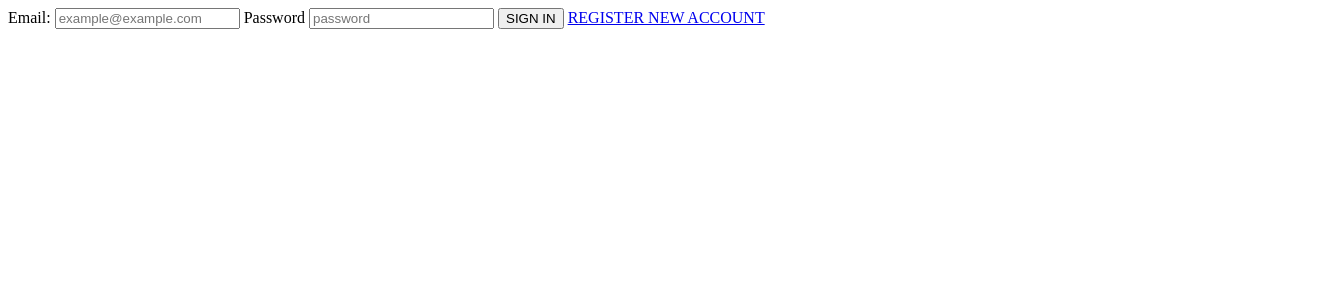
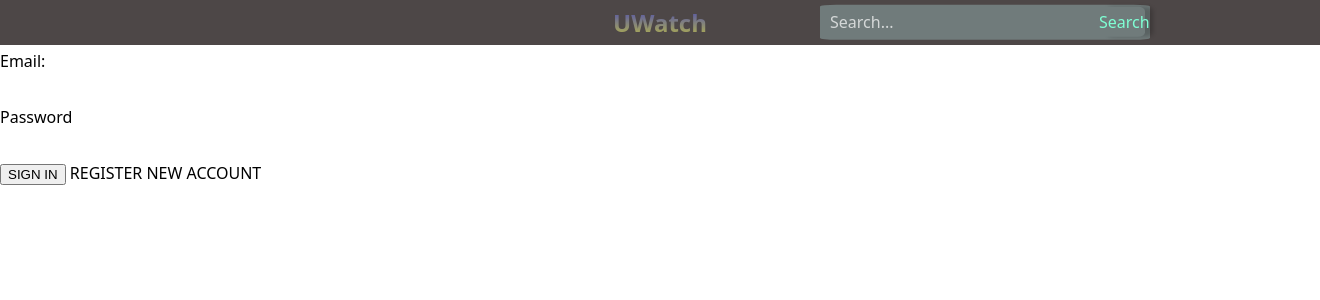
Before and after one commit to akobiz/NG_2023_Andriy_Kobiz, a Flask app: a page that uses UWatch/templates/index.html in a window 1320 px wide; the page is wider, and only the part inside the window is pictured. Shown: the top 300 px of that part. Run offline with Flask 3, Linux system fonts and the light colour scheme; parts of the project's set-up code (start-up, migrations or seed data) failed here and were passed over.

Commit message:
implented search system and basic graphic design

```diff
--- /dev/null
+++ b/UWatch/static/css/styles.css
@@ -0,0 +1,80 @@
+.nav-container {
+  position: fixed;
+  display: block;
+  width: 100%;
+  height: 45px;
+  background-color: rgb(77, 71, 71);
+  margin: 0;
+  padding: 0;
+  border-bottom: 25%;
+}
+
+.logo {
+  margin: 0;
+  position: absolute;
+  top: 50%;
+  left: 50%;
+  transform: translate(-50%,-50%);
+  background: linear-gradient(to bottom, #0000FF, #FFFF00);
+  -webkit-background-clip: text;
+  -webkit-text-fill-color: transparent;
+}
+
+.search {
+  width: 340px;
+  position: relative;
+  margin-top: 8px;
+  top: 50%;
+  left: 75%;
+  transform: translate(-50%, -75%);
+}
+
+#search-bar {
+  display: flex;
+  flex-direction: row;
+  align-items: center;
+  height: 35px;
+  width: 330px;
+  background-color: #707b7b;
+  border-radius: 5%;
+}
+
+#search-button {
+  all: unset;
+  cursor: pointer;
+  width: 46px;
+  height: 30px;
+  margin-right: 5px;
+  box-shadow: 8px 0px 4px rgba(0, 0, 0, 0.2);
+  border-radius: 15%;
+  color: aquamarine;
+}
+
+::placeholder {
+  color: #fff;
+  opacity: 0.7;
+}
+
+.content-block {
+  padding-top: 50px;
+}
+
+body {
+  margin: 0;
+  margin-top: 0;
+  font-family: system-ui;
+}
+
+input {
+  all: unset;
+  font: 16px system-ui;
+  color: #fff;
+  height: 100%;
+  width: 100%;
+  padding: 6px 10px;
+}
+
+a {
+  text-decoration: none;
+  color: inherit;
+}
--- a/UWatch/templates/index.html
+++ b/UWatch/templates/index.html
@@ -4,10 +4,24 @@
     <title>UWatch</title>
     {% block meta %}
     {% endblock %}
+    <link rel="stylesheet" type="text/css" href="{{ url_for('static', filename='css/styles.css') }}">
 </head>
 <body>
+    <div class="nav-container">
+        <a href="/">
+        <div class="logo">
+            <h2>UWatch</h2>
+        </div>
+        </a>
+        <div class="search">
+            <form id="search-bar" action="/search">
+                <input type="text" name="srch" id="srch" placeholder="Search...">
+                <button type="submit" id="search-button">Search</button>
+            </form>
+        </div>
+    </div>
+    <div class="content-block">
         {% block content %}
-
         {% for video in videos %}
             <a href="playback/{{ video.video_url }}">
                 <div class="video">
@@ -18,5 +32,6 @@
             </a>
         {% endfor %}
         {% endblock %}
+    </div>
 </body>
 </html>
--- a/UWatch/wsgi.py
+++ b/UWatch/wsgi.py
@@ -21,6 +21,14 @@
     videos = dbw.takeVideos()
     randomizeVideos(videos)
     return render_template('index.html', videos=videos)
+
+@app.route('/search')
+def search():
+    searched = str(request.args['srch'])
+    videos, similarVideos = dbw.searchVideos(searched)
+    if len(similarVideos) < 1:
+        return render_template('search.html', videos=videos)
+    return render_template('search.html', videos=videos, similarVideos=similarVideos)
 
 @app.route('/panel/<string:url>', methods=['GET', 'POST'])
 @login_required
```
Also changed, not shown: UWatch/dbWorker.py (+11 -0 lines), UWatch/templates/search.html (added, +27 -0 lines). Lines whose indentation alone changed are shown as unchanged.
